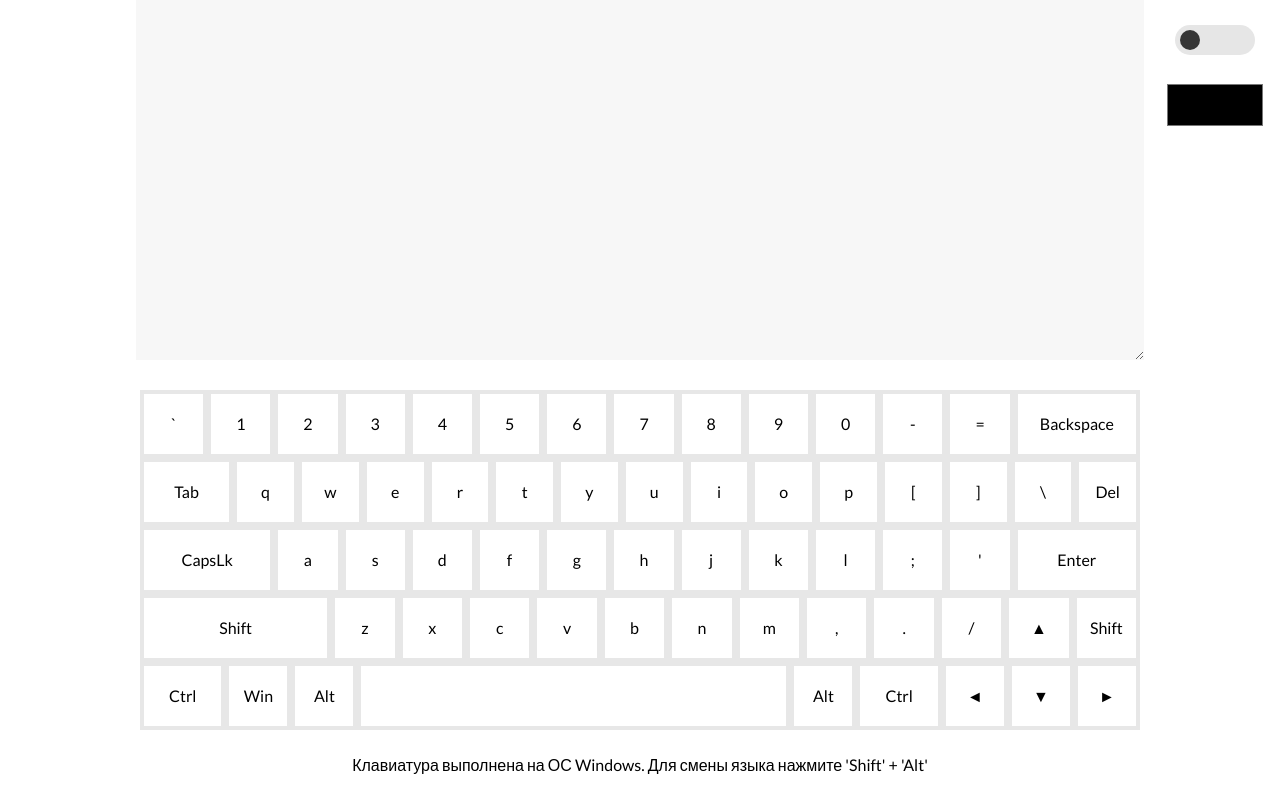
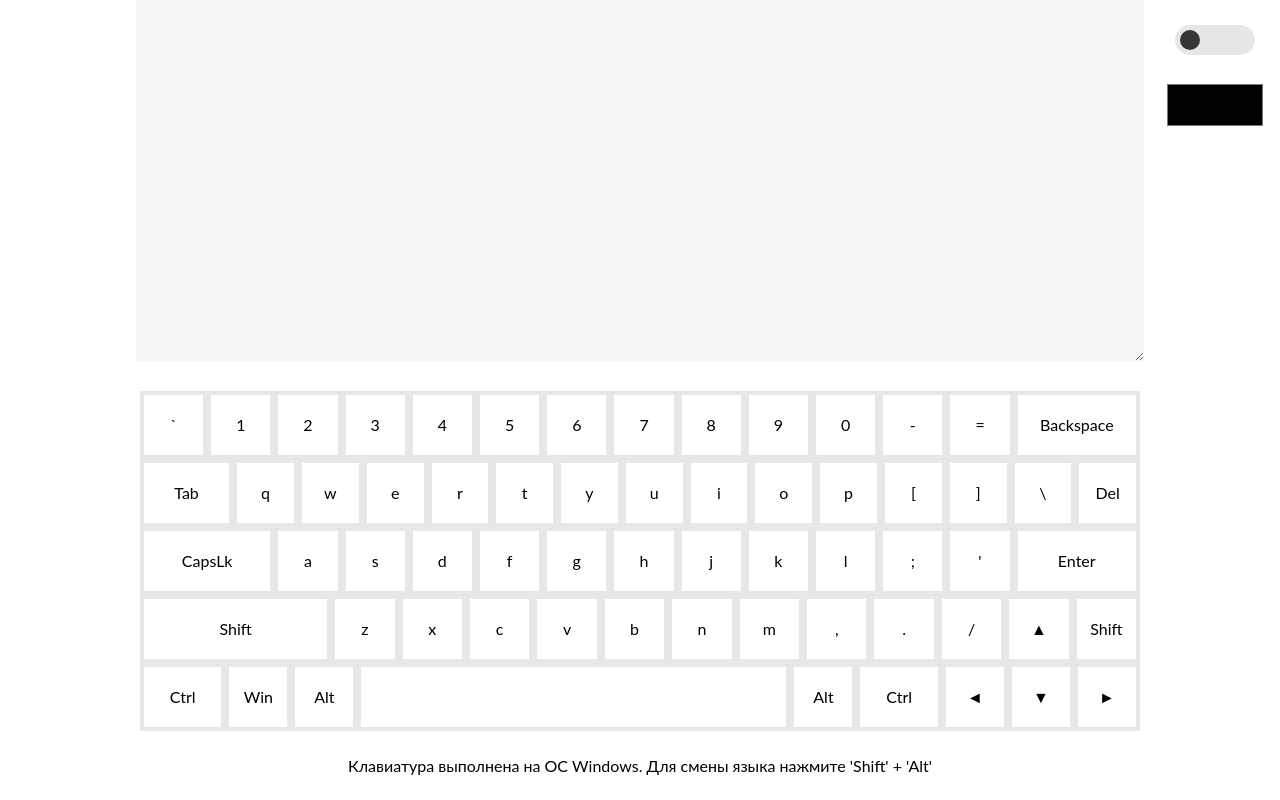
Before and after one commit to unoname/Virtual-Keyboard, a website with bundled scripts: page index.html in a window 1280 px wide. Built offline with nearby package versions, Linux system fonts and the light colour scheme.

Commit message:
fix: delete font

```diff
--- a/src/style.css
+++ b/src/style.css
@@ -1,4 +1,3 @@
-@import url("https://fonts.googleapis.com/css2?family=Lato:wght@100;300;400;700&display=swap");
 * {
   margin: 0;
   padding: 0;
```
